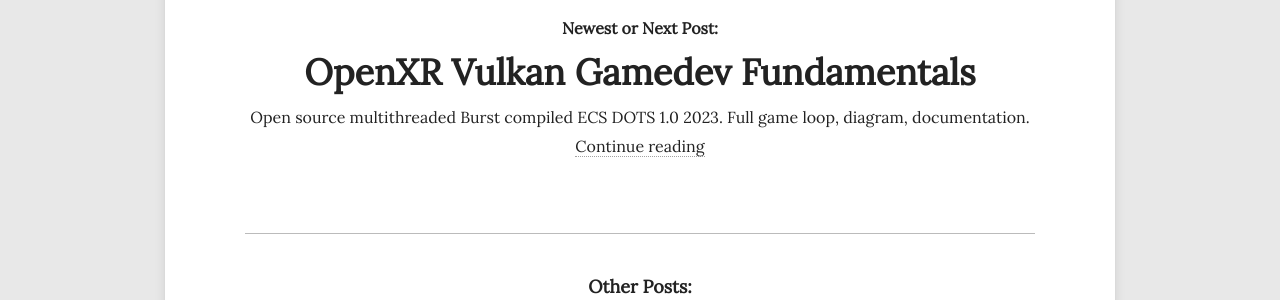
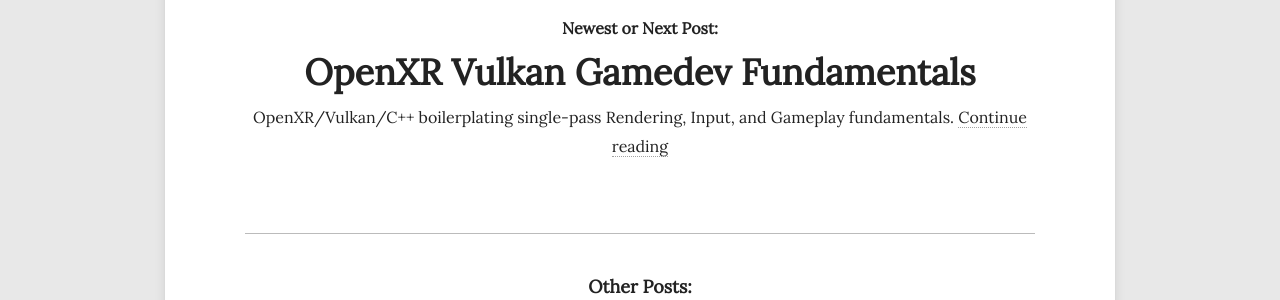
Before and after one commit to tdbe/tdbe.github.io, a Jekyll site: the page built from _posts/2023-04-09-tdbe-ecs-quantum-asteroids.markdown, in a window 1280 px wide and 900 px high, scrolled down 5638 px. Shown: the part 268-568 px from the top of the window. Built offline with Jekyll 4.4.1, drawn with Linux system fonts in a browser that asks for light colours; nearby versions of some CDN libraries; comment, search, counter and statistics services are not loaded.

Commit message:
wrong description

```diff
--- a/_posts/2023-02-24-openxr-vulkan-gamedev-fundamentals.markdown
+++ b/_posts/2023-02-24-openxr-vulkan-gamedev-fundamentals.markdown
@@ -2,7 +2,7 @@
 published: true
 layout: post
 title: OpenXR Vulkan Gamedev Fundamentals
-description: "Open source multithreaded Burst compiled ECS DOTS 1.0 2023. Full game loop, diagram, documentation."
+description: "OpenXR/Vulkan/C++ boilerplating single-pass Rendering, Input, and Gameplay fundamentals."
 modified: 2023-02-24
 tags: [vulkan, openxr, input, gamedev, khronos, C/C++, graphics programming, graphics pipeline, shader, geometry]
 image:
```
